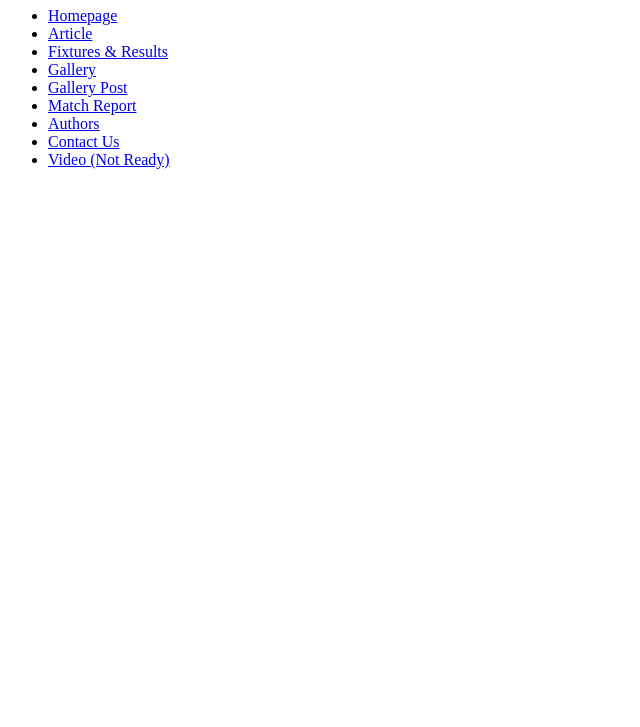
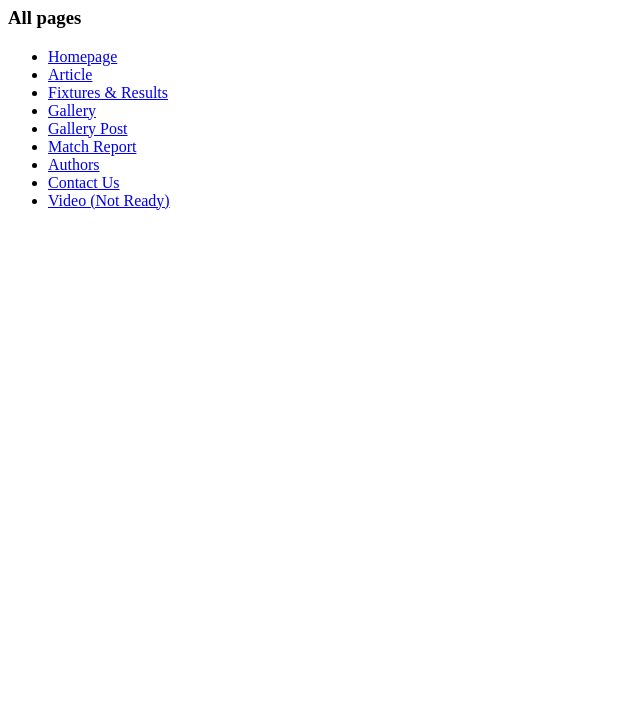
Before and after one commit to Varannchik/ultimate-sports-templates, a plain HTML site: page index.html in a window 1280 px wide. Shown: the part 73-800 px from the top of the page, without its empty margins (0-640 px from the left). Drawn offline with Linux system fonts and the light colour scheme.

Commit message:
Update index.html

```diff
--- a/index.html
+++ b/index.html
@@ -19,6 +19,7 @@
 
 	<header>
 		<h1>Ultimate Sports Templates</h1>
+		<h3>All pages</h3>
 	</header>
 
 	<div class="main">
```
